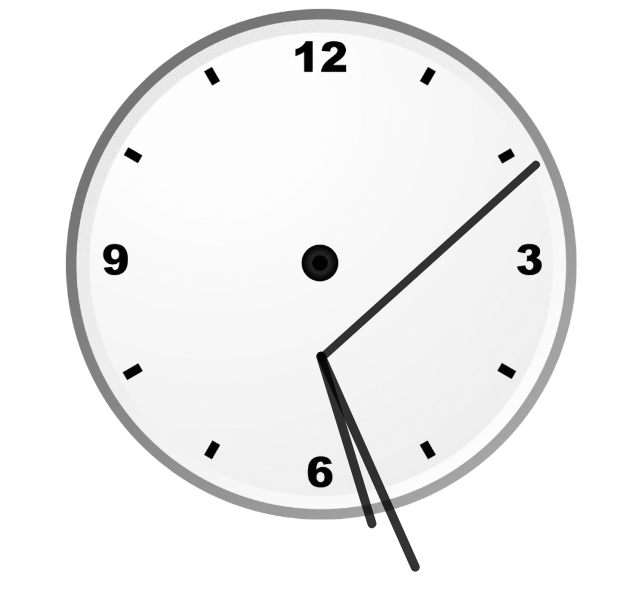
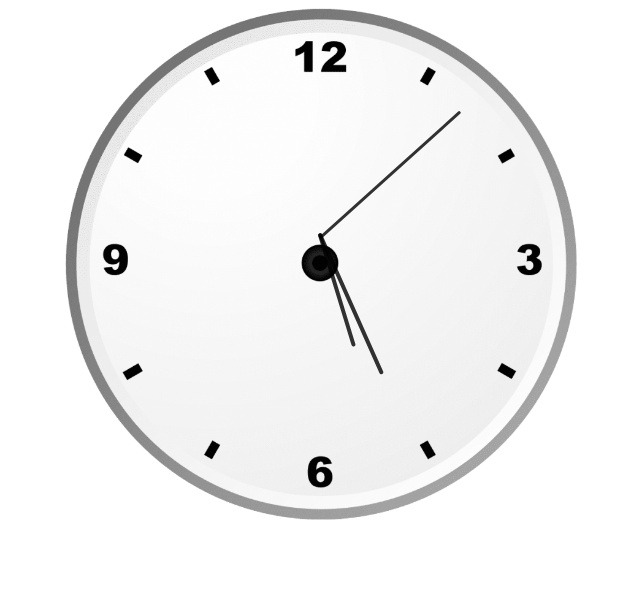
Before and after one commit to Baboo381/Analog-Clock-By-Using-HTML-CSS-JAVASCRIP, a plain HTML site: page index.html in a window 1280 px wide. Shown: the whole page, without its empty margins (319-959 px from the left). Drawn offline with Linux system fonts and the light colour scheme.

Commit message:
Update index.html

```diff
--- a/index.html
+++ b/index.html
@@ -2,16 +2,16 @@
 <html lang="en">
 <head>
     <meta charset="UTF-8">
-    <meta http-equiv="X-UA-Compatible" content="IE=edge">
     <meta name="viewport" content="width=device-width, initial-scale=1.0">
     <title>Clock Using Pure JS</title>
     <link rel="stylesheet" href="index.css">
     <script src="index.js"></script>
 </head>
 <body>
-    <div id="clockContainer"></div>
-    <dev id="hour"></dev>
-    <div id="minute"></div>
-    <div id="second"></div>
+    <div id="clockContainer">
+        <div id="hour"></div>
+        <div id="minute"></div>
+        <div id="second"></div>
+    </div>
 </body>
 </html>
```
